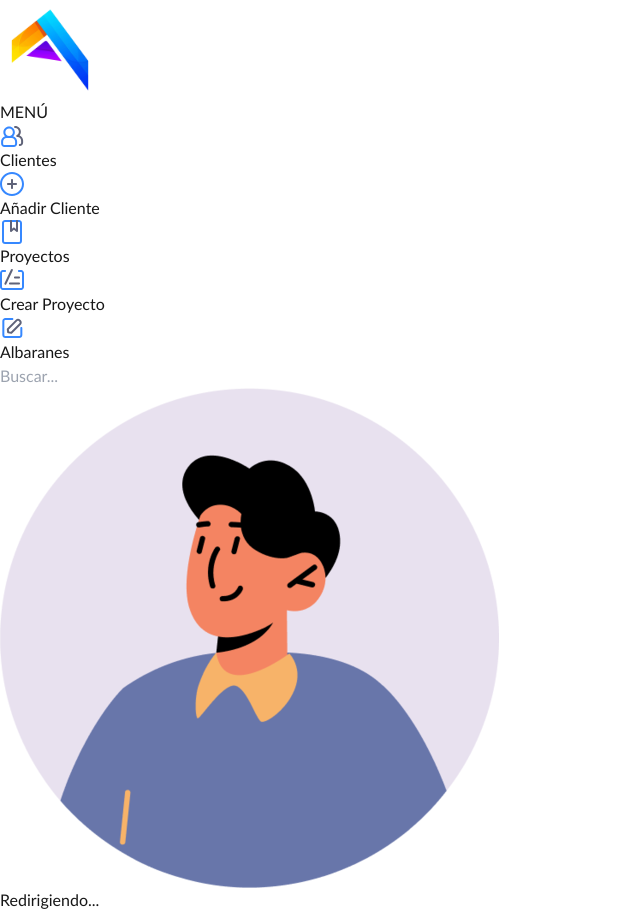
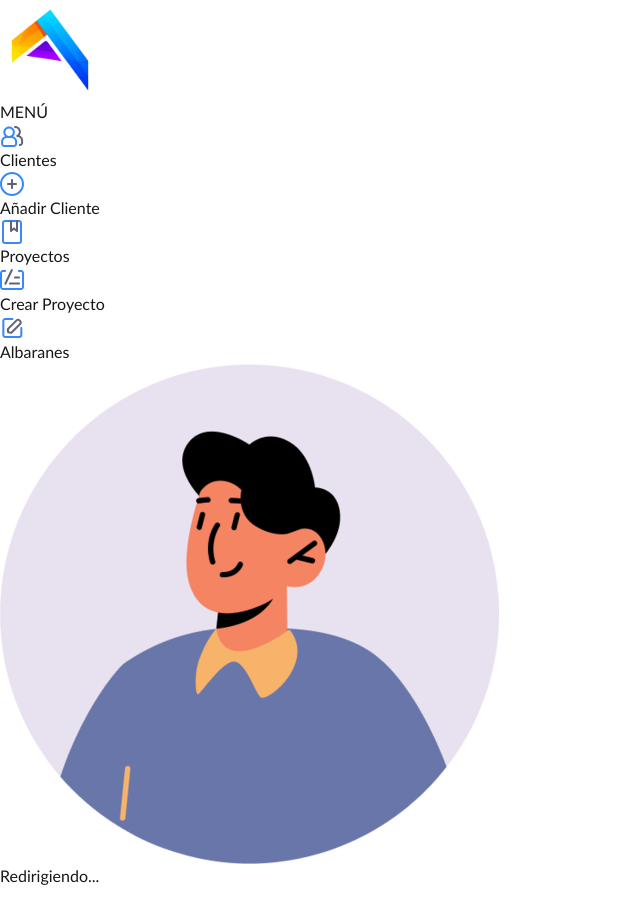
Before and after one commit to FiliusMahiae/trabajo-final, a Next.js app: page /dashboard in a window 1280 px wide. Shown: the whole page, without its empty margins (0-640 px from the left). After the commit the page ends 888 px from the top, so only its background shows below. Built offline with nearby package versions, Linux system fonts and the light colour scheme.

Commit message:
Quitar barra de busqueda

```diff
--- a/src/components/Dashboard/Navbar/Navbar.jsx
+++ b/src/components/Dashboard/Navbar/Navbar.jsx
@@ -14,15 +14,6 @@ export default function Navbar() {
                 <p className="text-sm text-gray-500">{desc}</p>
             </div>
 
-            {/* Search Bar */}
-            <div className="flex-1 mx-6">
-                <input
-                    type="text"
-                    placeholder="Buscar..."
-                    className="w-full p-2 border border-gray-300 rounded-lg focus:outline-none focus:ring-2 focus:ring-blue-500"
-                />
-            </div>
-
             {/* User Icon and Name */}
             <UserProfile />
         </div>
```
